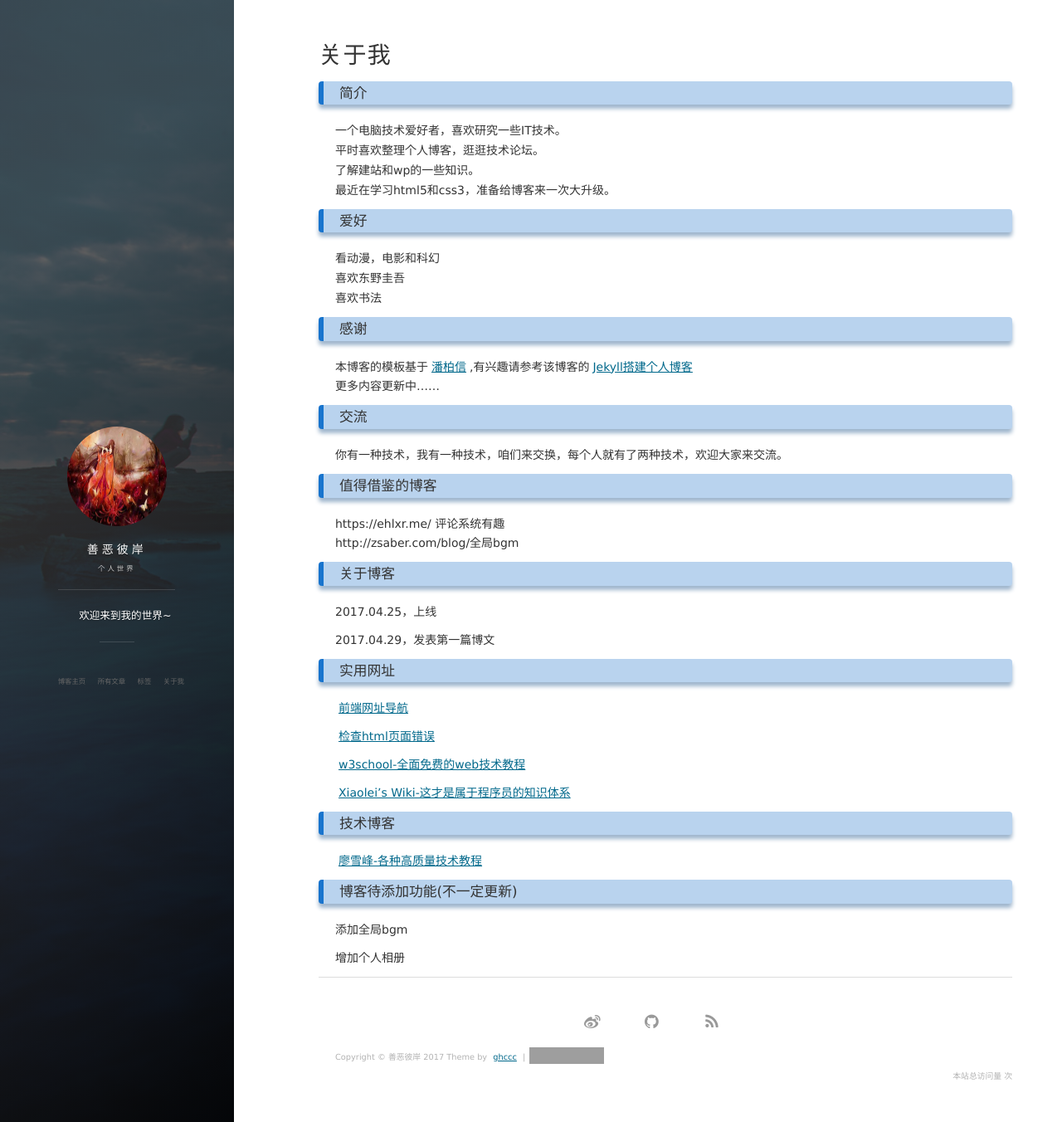
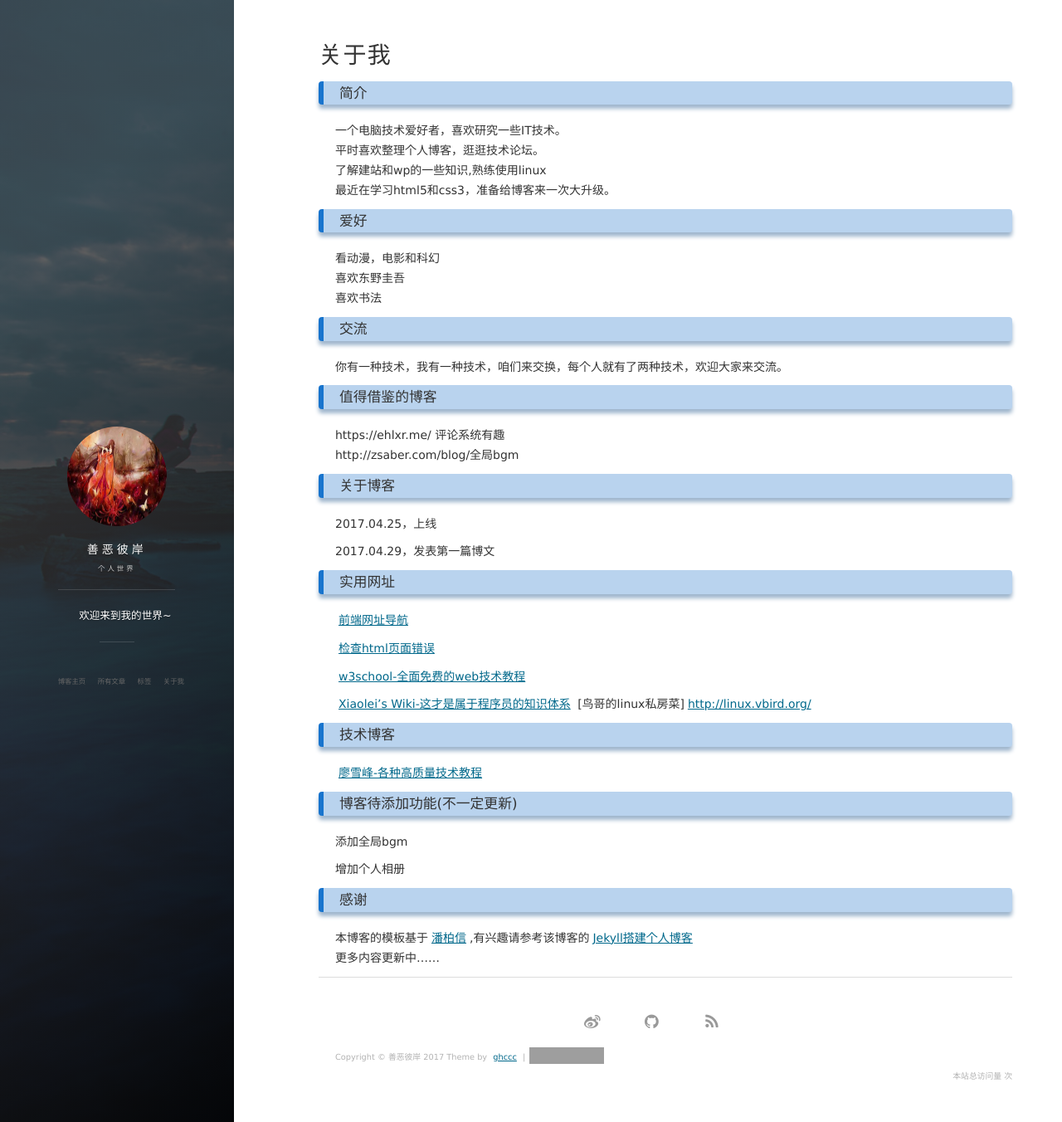
Before and after one commit to ghccc/ghccc.github.io, a Jekyll site: the page built from about.md, in a window 1280 px wide and 1352 px high. Shown: the whole window at 83% size. Built offline with Jekyll 4.4.1, drawn with Linux system fonts in a browser that asks for light colours; nearby versions of some CDN libraries; comment, search, counter and statistics services are not loaded; grey boxes are pictures that could not be loaded.

Commit message:
change about me

```diff
--- a/about.md
+++ b/about.md
@@ -6,7 +6,7 @@ title: 关于我
 
 一个电脑技术爱好者，喜欢研究一些IT技术。
 平时喜欢整理个人博客，逛逛技术论坛。
-了解建站和wp的一些知识。
+了解建站和wp的一些知识,熟练使用linux
 最近在学习html5和css3，准备给博客来一次大升级。
 
 ### 爱好
@@ -28,10 +24,6 @@ title: 关于我
 
 https://ehlxr.me/ 评论系统有趣
 http://zsaber.com/blog/全局bgm
-
-
-
-
 
 ### 关于博客
 
@@ -48,6 +40,7 @@ http://zsaber.com/blog/全局bgm
 [w3school-全面免费的web技术教程](http://www.w3school.com.cn/)
 
 [Xiaolei's Wiki-这才是属于程序员的知识体系](http://wiki.xiaolei.tech/#!index.md)
+[鸟哥的linux私房菜]<http://linux.vbird.org/>
 
 ### 技术博客
 [廖雪峰-各种高质量技术教程](http://www.liaoxuefeng.com/)
@@ -57,3 +50,8 @@ http://zsaber.com/blog/全局bgm
 添加全局bgm
 
 增加个人相册
+
+### 感谢
+
+本博客的模板基于[潘柏信](http://baixin.io/#blog),有兴趣请参考该博客的[Jekyll搭建个人博客](http://baixin.io/2016/10/jekyll_tutorials1/)
+更多内容更新中......
```
Also changed, not shown: other parts of about.md (+0 -4 lines).
